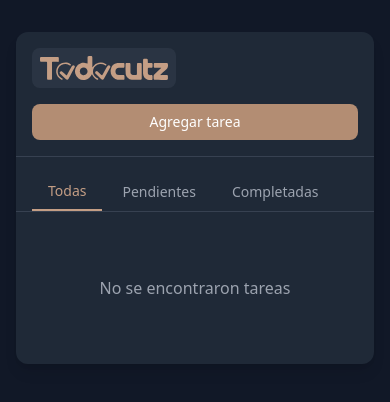
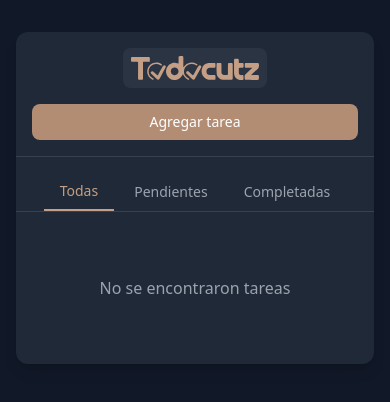
Before and after one commit to LuisCutz/todo-cutz, a React (Vite) app: page / in a window 390 px wide. Shown: the top 402 px of the page. Built offline with nearby package versions, Linux system fonts and the light colour scheme.

Commit message:
Fix mobile ui

```diff
--- a/src/App.jsx
+++ b/src/App.jsx
@@ -67,7 +67,7 @@ function App() {
         <div className='mx-auto max-w-3xl'>
           <div className='rounded-xl bg-gray-800 shadow-lg overflow-hidden animate-fadeIn'>
             <div className='flex flex-col sm:flex-row sm:items-center sm:justify-between border-b border-gray-700 p-4 sm:p-6'>
-              <div className='flex items-center gap-3 mb-4 sm:mb-0'>
+              <div className='flex items-center justify-center sm:justify-start gap-3 mb-4 sm:mb-0 w-full sm:w-auto'>
                 <div className='rounded-lg bg-gray-700/50 p-2'>
                   <img src={toDoCutzLogo} alt="toDoCutz logo" className='w-32 sm:w-40' />
                 </div>
@@ -81,7 +81,7 @@ function App() {
               </button>
             </div>
 
-            <div className='mt-4 flex gap-1 border-b border-gray-700 px-4 sm:px-6 overflow-x-auto'>
+            <div className='mt-4 flex items-center justify-center sm:justify-start gap-1 border-b border-gray-700 px-4 sm:px-6 overflow-x-auto'>
               {FILTER_TABS.map(({ value, label}) => (
                 <button
                   key={value}
```
